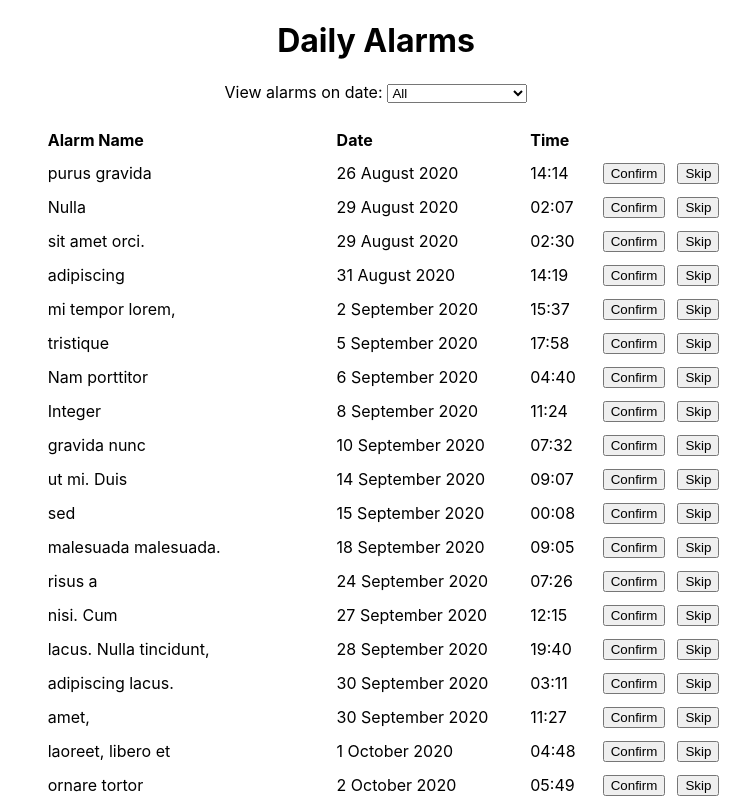
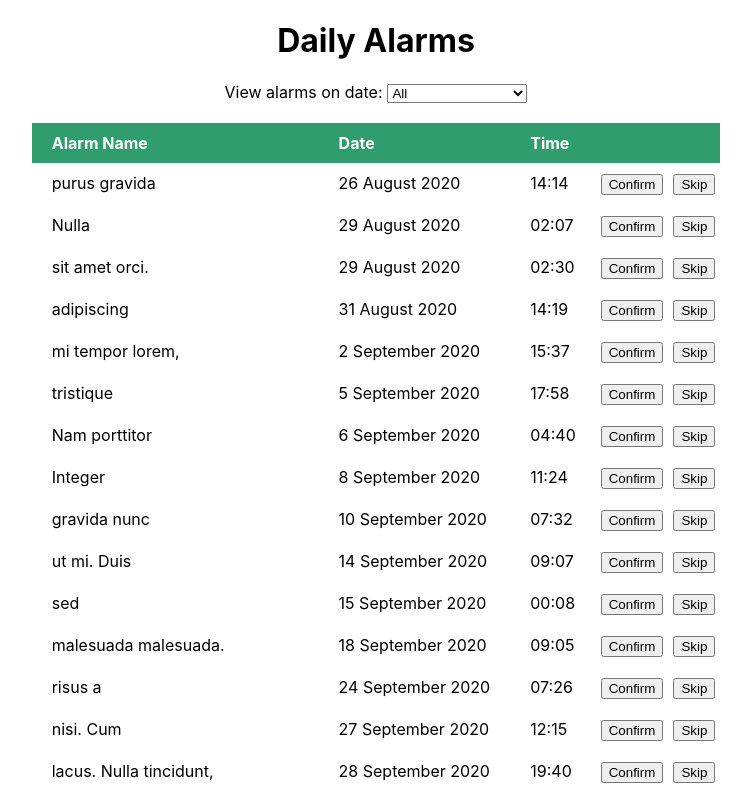
Before and after one commit to Healthera/react-test, a React (Create React App) app: page / in a window 1280 px wide. Shown: the top 800 px of the page, without its empty margins (264-1015 px from the left). Built offline with nearby package versions, Linux system fonts and the light colour scheme.

Commit message:
Refactored table into divs and implemented updateAlarm function to update state to confirm or skip

```diff
--- a/src/components/App.js
+++ b/src/components/App.js
@@ -24,21 +24,21 @@ function splitDate(time) {
   }
 };
 
-function AlarmItem({id, date, time, name, description, status, dateFilter, confirmAlarm, skipAlarm}) {
+function AlarmItem({id, date, time, name, description, status, dateFilter, updateAlarm}) {
   return (
-    <tr>
-      <td>{name}</td>
-      {dateFilter === "all" && <td>{date.fullDate}</td>}
-      <td>{((time.hours < 10) ? '0' + time.hours : time.hours) + ':'
-         + ((time.mins < 10) ? '0' + time.mins : time.mins)}</td>
-      <td className="button"><button onClick={() => confirmAlarm(id)}>Confirm</button></td>
-      <td className="button"><button onClick={() => skipAlarm(id)}>Skip</button></td>
-    </tr>
+    <div className={`alarmsRow ${status}`}>
+      <div className="alarmsCell">{name}</div>
+      {dateFilter === "all" && <div className="alarmsCell">{date.fullDate}</div>}
+      <div className="alarmsCell">{((time.hours < 10) ? '0' + time.hours : time.hours) + ':'
+         + ((time.mins < 10) ? '0' + time.mins : time.mins)}</div>
+      <div className="alarmsCell button">{status === "active" && <button onClick={() => updateAlarm(id, "confirm")}>Confirm</button>}</div>
+      <div className="alarmsCell button">{status === "active" && <button onClick={() => updateAlarm(id, "skip")}>Skip</button>}</div>
+    </div>
   );
 };
 
 function Alarms() {
-  const [alarms, setAlarm] = useState(
+  const [alarms, setAlarms] = useState(
     alarmsData.reduce((map, alarm) => {
       map[alarm._id] = {
         id: alarm._id,
@@ -73,12 +73,12 @@ function Alarms() {
 
   const [dateFilter, setDateFilter] = useState("all");
 
-  function confirmAlarm (id) {
-    console.log(id);
-  }
-
-  function skipAlarm (id) {
-    console.log(id);
+  function updateAlarm (id, status) {
+    setAlarms((prevAlarms) => {
+      let newAlarms = {...prevAlarms};
+      newAlarms[id].status = status;
+      return newAlarms;
+    });
   }
 
   return (
@@ -96,15 +96,14 @@ function Alarms() {
           )}
         </select>
       </div>
-      <table>
-        <thead>
-          <tr>
-            <th>Alarm Name</th>
-            {dateFilter === "all" && <th>Date</th>}
-            <th>Time</th>
-          </tr>
-        </thead>
-        <tbody>
+      <section className="alarms">
+        <header className="alarmsHeader">
+          <div className="alarmsCell">Alarm Name</div>
+          {dateFilter === "all" && <div className="alarmsCell">Date</div>}
+          <div className="alarmsCell">Time</div>
+          <div className="alarmsCell" />
+          <div className="alarmsCell" />
+        </header>
         {Object.values(alarms).filter(alarm => alarm.date.fullDate === dateFilter || dateFilter === "all")
           .sort((a, b) => {
             if (a.date.year < b.date.year) return -1;
@@ -130,12 +129,10 @@ function Alarms() {
                         description={alarm.description}
                         status={alarm.status}
                         dateFilter={dateFilter}
-                         confirmAlarm={confirmAlarm}
-                         skipAlarm={skipAlarm}
+                        updateAlarm={updateAlarm}
                         />
           )}
-        </tbody>
-      </table>
+      </section>
     </>
   );
 };
--- a/src/index.css
+++ b/src/index.css
@@ -16,17 +16,41 @@ select {
   margin-left: 5px;
 }
 
-table {
+.alarms {
   margin: auto;
   text-align: left;
   margin-top: 20px;
 }
 
-th, td {
-  padding: 5px 20px;
+.button {
+  padding-left: 5px !important;
+  padding-right: 5px !important;
 }
 
-.button {
-  padding-left: 5px;
-  padding-right: 5px;
+.alarms {
+  display: table;
 }
+
+.alarmsHeader {
+  display: table-row;
+  font-weight: bold;
+  background-color: #2f9d6d;
+  color: white;
+}
+
+.alarmsRow {
+  display: table-row;
+}
+
+.alarmsCell {
+  display: table-cell;
+  padding: 10px 20px;
+}
+
+.confirm {
+  background-color: #ABEBC6;
+}
+
+.skip {
+  background-color: #ABB2B9;
+}
```
Lines whose indentation alone changed are shown as unchanged.
